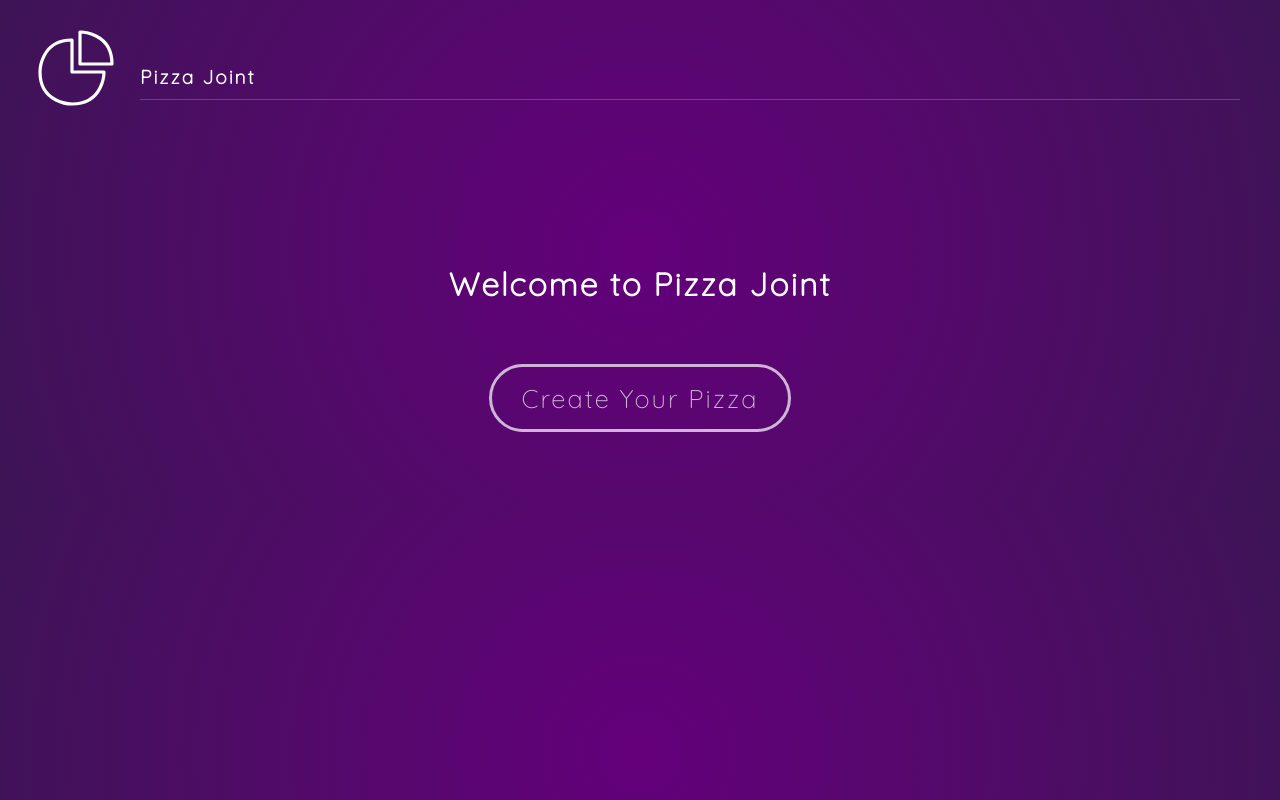
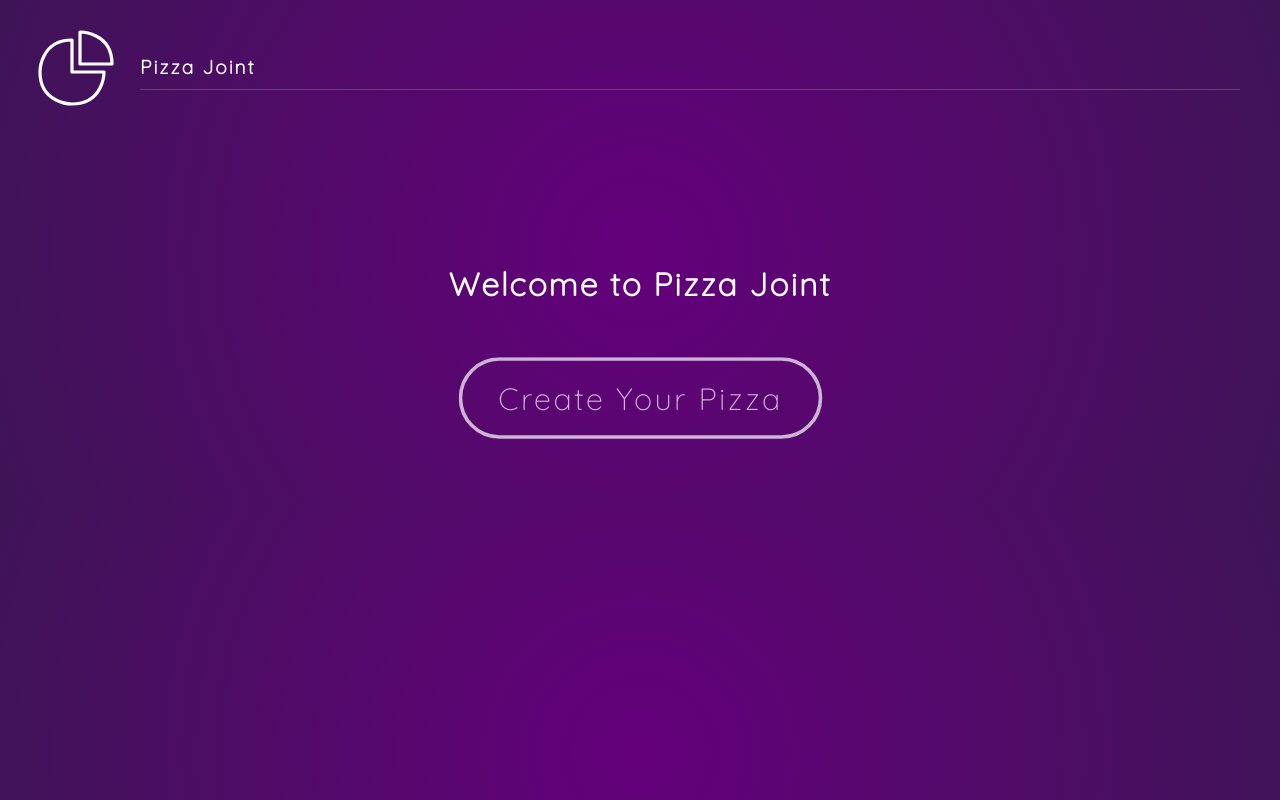
Before and after one commit to windsuzu/react-framer-demo, a React (Create React App) app: page / in a window 1280 px wide. Built offline with nearby package versions, Linux system fonts and the light colour scheme.

Commit message:
add basic motion, (initial, animate)

```diff
--- a/src/components/Base.js
+++ b/src/components/Base.js
@@ -1,34 +1,37 @@
-import React from 'react';
-import { Link } from 'react-router-dom';
+import React from "react";
+import { Link } from "react-router-dom";
+import { motion } from "framer-motion";
 
 const Base = ({ addBase, pizza }) => {
-  const bases = ['Classic', 'Thin & Crispy', 'Thick Crust'];
+    const bases = ["Classic", "Thin & Crispy", "Thick Crust"];
 
     return (
         <div className="base container">
-
             <h3>Step 1: Choose Your Base</h3>
             <ul>
-        {bases.map(base => {
-          let spanClass = pizza.base === base ? 'active' : '';
+                {bases.map((base) => {
+                    let spanClass = pizza.base === base ? "active" : "";
                     return (
                         <li key={base} onClick={() => addBase(base)}>
-              <span className={spanClass}>{ base }</span>
+                            <span className={spanClass}>{base}</span>
                         </li>
-          )
+                    );
                 })}
             </ul>
 
             {pizza.base && (
-        <div className="next">
+                <motion.div
+                    className="next"
+                    initial={{ x: "-100vw" }}
+                    animate={{ x: 0 }}
+                >
                     <Link to="/toppings">
                         <button>Next</button>
                     </Link>
+                </motion.div>
+            )}
         </div>
-      )}
-
-    </div>
-  )
-}
+    );
+};
 
 export default Base;
--- a/src/components/Header.js
+++ b/src/components/Header.js
@@ -1,10 +1,15 @@
-import React from 'react';
+import React from "react";
+import { motion } from "framer-motion";
 
 const Header = () => {
     return (
         <header>
             <div className="logo">
-        <svg className="pizza-svg" xmlns="http://www.w3.org/2000/svg" viewBox="0 0 100 100">
+                <svg
+                    className="pizza-svg"
+                    xmlns="http://www.w3.org/2000/svg"
+                    viewBox="0 0 100 100"
+                >
                     <path
                         fill="none"
                         d="M40 40 L80 40 C80 40 80 80 40 80 C40 80 0 80 0 40 C0 40 0 0 40 0Z"
@@ -15,11 +20,15 @@ const Header = () => {
                     />
                 </svg>
             </div>
-      <div className="title">
+            <motion.div
+                className="title"
+                initial={{ y: -250 }}
+                animate={{ y: -10 }}
+            >
                 <h1>Pizza Joint</h1>
-      </div>
+            </motion.div>
         </header>
-  )
-}
+    );
+};
 
 export default Header;
--- a/src/components/Home.js
+++ b/src/components/Home.js
@@ -1,14 +1,21 @@
 import React from "react";
 import { Link } from "react-router-dom";
+import { motion } from "framer-motion";
 
 const Home = () => {
     return (
-        <div className="home container">
+        <motion.div
+            className="home container"
+            initial={{ opacity: 0 }}
+            animate={{ opacity: 1 }}
+        >
             <h2>Welcome to Pizza Joint</h2>
             <Link to="/base">
-                <button>Create Your Pizza</button>
+                <motion.button animate={{ scale: 1.2 }}>
+                    Create Your Pizza
+                </motion.button>
             </Link>
-        </div>
+        </motion.div>
     );
 };
 
```
Lines whose indentation alone changed are shown as unchanged.
